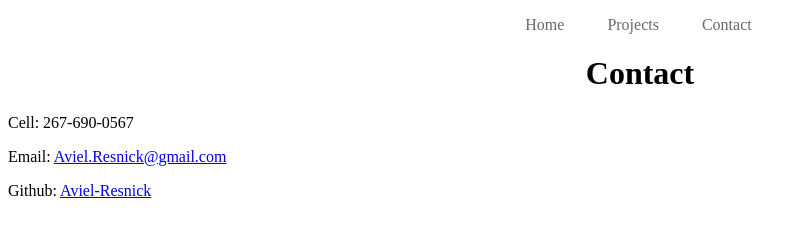
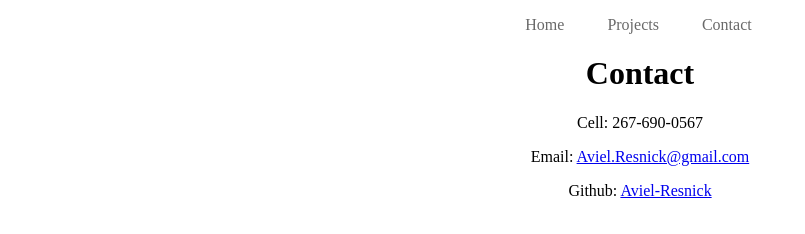
Before and after one commit to Aviel-Resnick/Aviel-Resnick.github.io, a plain HTML site: page contact.html in a window 1280 px wide. Shown: the whole page, without its empty margins (0-805 px from the left). Drawn offline with Linux system fonts and the light colour scheme.

Commit message:
contact.html

```diff
--- a/contact.html
+++ b/contact.html
@@ -13,11 +13,11 @@
   <center><h1>Contact</h1> </center>
 
   <div>
-    <p>Cell: 267-690-0567</p>
+    <center><p>Cell: 267-690-0567</p>
 
     <p>Email: <a href="https://mail.google.com/">Aviel.Resnick@gmail.com</a></p>
 
-    <p>Github: <a href="https://github.com/Aviel-Resnick">Aviel-Resnick</a></p>
+    <p>Github: <a href="https://github.com/Aviel-Resnick">Aviel-Resnick</a></p> </center>
 
   <footer id="foot01"></footer>
 </div>
```
